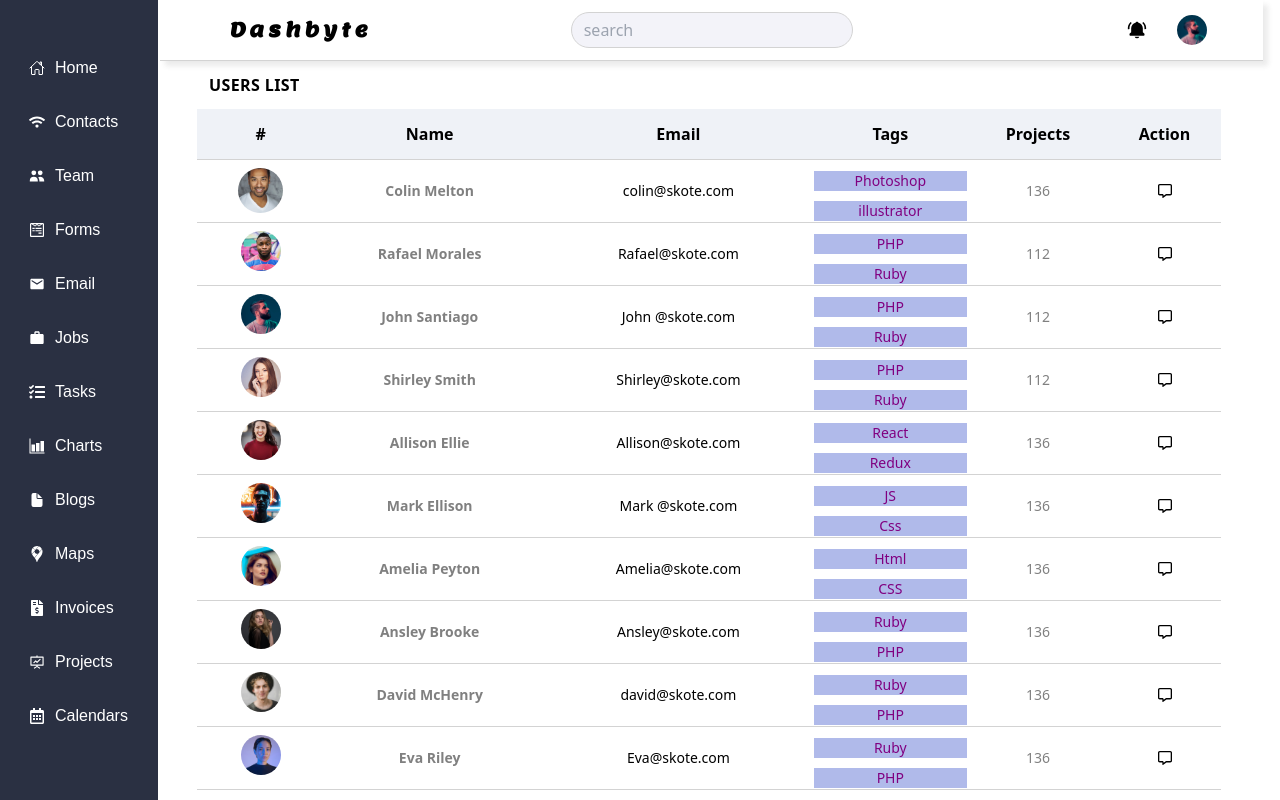
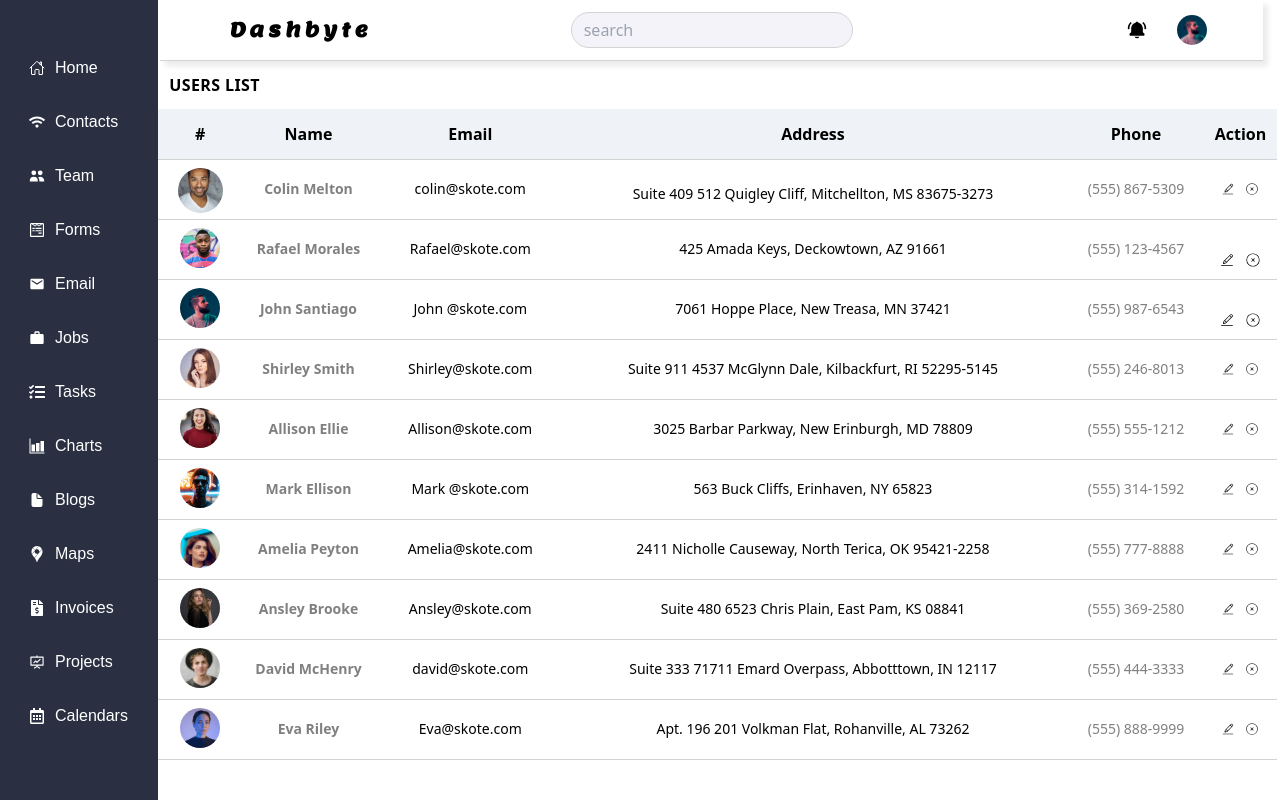
Before and after one commit to Noha-A-Thabet/Dashbyte, a React (Vite) app: page /Contacts in a window 1280 px wide. Built offline with nearby package versions, Linux system fonts and the light colour scheme; the HTML template or start-up script is replaced by a standard one.

Commit message:
fix(user-contacts)

```diff
--- a/public/output.css
+++ b/public/output.css
@@ -644,6 +644,10 @@ video {
   margin-left: 40px;
 }
 
+.mr-\[10px\] {
+  margin-right: 10px;
+}
+
 .mt-\[-12px\] {
   margin-top: -12px;
 }
@@ -674,6 +678,10 @@ video {
 
 .block {
   display: block;
+}
+
+.inline-block {
+  display: inline-block;
 }
 
 .flex {
@@ -1000,11 +1008,6 @@ video {
   background-color: rgb(253 228 228 / var(--tw-bg-opacity));
 }
 
-.bg-\[\#b0baea\] {
-  --tw-bg-opacity: 1;
-  background-color: rgb(176 186 234 / var(--tw-bg-opacity));
-}
-
 .bg-\[\#d4dbf9\] {
   --tw-bg-opacity: 1;
   background-color: rgb(212 219 249 / var(--tw-bg-opacity));
@@ -1218,11 +1221,6 @@ video {
   color: rgb(255 165 0 / var(--tw-text-opacity));
 }
 
-.text-\[purple\] {
-  --tw-text-opacity: 1;
-  color: rgb(128 0 128 / var(--tw-text-opacity));
-}
-
 .text-\[red\] {
   --tw-text-opacity: 1;
   color: rgb(255 0 0 / var(--tw-text-opacity));
@@ -1248,8 +1246,16 @@ video {
     margin-left: -100px;
   }
 
-  .sm\:ml-\[-90px\] {
-    margin-left: -90px;
+  .sm\:ml-\[-10px\] {
+    margin-left: -10px;
+  }
+
+  .sm\:ml-\[-120px\] {
+    margin-left: -120px;
+  }
+
+  .sm\:ml-\[-110px\] {
+    margin-left: -110px;
   }
 
   .sm\:h-\[65vh\] {
@@ -1264,12 +1270,52 @@ video {
     width: 70vw;
   }
 
+  .sm\:w-\[87vw\] {
+    width: 87vw;
+  }
+
+  .sm\:w-\[60vw\] {
+    width: 60vw;
+  }
+
+  .sm\:w-\[80vw\] {
+    width: 80vw;
+  }
+
   .sm\:w-\[85vw\] {
     width: 85vw;
   }
 
-  .sm\:w-\[87vw\] {
-    width: 87vw;
+  .sm\:w-\[83vw\] {
+    width: 83vw;
+  }
+
+  .sm\:w-\[88vw\] {
+    width: 88vw;
+  }
+
+  .sm\:w-\[86vw\] {
+    width: 86vw;
+  }
+
+  .sm\:w-\[86\.5vw\] {
+    width: 86.5vw;
+  }
+
+  .sm\:w-\[86\.3vw\] {
+    width: 86.3vw;
+  }
+
+  .sm\:w-\[86\.6vw\] {
+    width: 86.6vw;
+  }
+
+  .sm\:w-\[89vw\] {
+    width: 89vw;
+  }
+
+  .sm\:grid-cols-3 {
+    grid-template-columns: repeat(3, minmax(0, 1fr));
   }
 
   .sm\:overflow-scroll {
@@ -1279,6 +1325,19 @@ video {
   .sm\:text-sm {
     font-size: 0.875rem;
     line-height: 1.25rem;
+  }
+
+  .sm\:text-xs {
+    font-size: 0.75rem;
+    line-height: 1rem;
+  }
+
+  .sm\:text-\[8px\] {
+    font-size: 8px;
+  }
+
+  .sm\:text-\[10px\] {
+    font-size: 10px;
   }
 }
 
@@ -1309,6 +1368,14 @@ video {
   .lg\:w-\[83vw\] {
     width: 83vw;
   }
+
+  .lg\:w-\[85vw\] {
+    width: 85vw;
+  }
+
+  .lg\:w-\[84vw\] {
+    width: 84vw;
+  }
 }
 
 @media (min-width: 1280px) {
@@ -1328,6 +1395,26 @@ video {
   .xl\:w-\[86vw\] {
     width: 86vw;
   }
+
+  .xl\:w-\[85vw\] {
+    width: 85vw;
+  }
+
+  .xl\:w-\[8vw\] {
+    width: 8vw;
+  }
+
+  .xl\:w-\[87vw\] {
+    width: 87vw;
+  }
+
+  .xl\:w-\[88vw\] {
+    width: 88vw;
+  }
+
+  .xl\:w-\[87\.5vw\] {
+    width: 87.5vw;
+  }
 }
 
 @media (min-width: 1536px) {
@@ -1340,6 +1427,22 @@ video {
     margin-left: -50px;
   }
 
+  .\32xl\:ml-\[-30px\] {
+    margin-left: -30px;
+  }
+
+  .\32xl\:ml-\[-40px\] {
+    margin-left: -40px;
+  }
+
+  .\32xl\:ml-\[20px\] {
+    margin-left: 20px;
+  }
+
+  .\32xl\:ml-\[40px\] {
+    margin-left: 40px;
+  }
+
   .\32xl\:w-\[85vw\] {
     width: 85vw;
   }
@@ -1348,6 +1451,18 @@ video {
     width: 90vw;
   }
 
+  .\32xl\:w-\[88vw\] {
+    width: 88vw;
+  }
+
+  .\32xl\:w-\[94vw\] {
+    width: 94vw;
+  }
+
+  .\32xl\:w-\[93vw\] {
+    width: 93vw;
+  }
+
   .\32xl\:text-xl {
     font-size: 1.25rem;
     line-height: 1.75rem;
--- a/src/Components/Contacts/Contacts.jsx
+++ b/src/Components/Contacts/Contacts.jsx
@@ -1,17 +1,19 @@
-import { FaRegMessage } from "react-icons/fa6";
+import { CiEdit, CiCircleRemove } from "react-icons/ci";
 
 const Contacts = () => {
   return (
-    <section
-      className="ml-[170px] mt-[1px] "
-      style={{ border: "2px solis green" }}
-    >
+    <section className="ml-[170px] mt-[1px] ">
       <div
-        className="wrappingTable  w-[80.5vw] h-[20vh] pb-[25px]  ml-[12px] "
+        className="wrappingTable  h-[20vh] pb-[25px]  ml-[12px] "
         style={{ margin: "0 auto" }}
       >
-        <table className=" mx-[0px] bg-[white] w-[90vw] h-[35vh] table-auto	border-collapse sm:w-[85vw] sm:ml-[-90px] lg:ml-[-1vw] lg:w-[80vw] 2xl:w-[85vw] 2xl:ml-[-50px] 2xl:text-xl">
-          <caption className="tracking-wide	 caption-top bg-[white] p-[12px] text-left	font-bold sm:text-md ">
+        <table
+          className=" mx-[0px] bg-[white] w-[90vw] h-[35vh] table-auto	border-collapse
+        sm:ml-[-100px] sm:w-[88vw] lg:ml-[-1vw] 2xl:ml-[-40px] 2xl:text-xl
+        lg:w-[84vw] xl:w-[87.5vw] 2xl:w-[93vw]
+        "
+        >
+          <caption className="tracking-wide	 caption-top bg-[white] p-[12px] text-left	font-bold sm:text-md 2xl:ml-[40px]">
             USERS LIST
           </caption>
           <thead className="bg-[white]">
@@ -26,8 +28,8 @@ const Contacts = () => {
                 Name
               </th>
               <th border>Email</th>
-              <th border>Tags</th>
-              <th border>Projects</th>
+              <th border>Address</th>
+              <th border>Phone</th>
               <th border>Action</th>
             </tr>
           </thead>
@@ -51,18 +53,20 @@ const Contacts = () => {
               <td className="sm:text-sm">colin@skote.com </td>
               <td className="sm:text-sm">
                 <div className="grid grid-cols-1">
-                  <span className="text-[purple] bg-[#b0baea] block  mt-[10px]">
-                    Photoshop
-                  </span>
-                  <span className="text-[purple] bg-[#b0baea] block mt-[10px]">
-                    illustrator
+                  <span className="block  mt-[10px] ">
+                    Suite 409 512 Quigley Cliff, Mitchellton, MS 83675-3273
                   </span>
                 </div>
               </td>
-              <td className="sm:text-sm text-[gray]">136</td>
+              <td className="sm:text-sm text-[gray]">(555) 867-5309</td>
               <td className="sm:text-sm ">
                 <div className="flex justify-center">
-                  <FaRegMessage />
+                  <span className="inline-block mr-[10px]">
+                    <CiEdit />
+                  </span>
+                  <span>
+                    <CiCircleRemove />
+                  </span>
                 </div>
               </td>
             </tr>
@@ -85,20 +89,18 @@ const Contacts = () => {
               <td className="sm:text-sm">Rafael@skote.com </td>
               <td className="sm:text-sm">
                 <div className="grid grid-cols-1">
-                  <span className="text-[purple] bg-[#b0baea] block  mt-[10px]">
-                    PHP
-                  </span>
-                  <span className="text-[purple] bg-[#b0baea] block  mt-[10px]">
-                    Ruby
-                  </span>
+                  425 Amada Keys, Deckowtown, AZ 91661
                 </div>
               </td>
-              <td className="sm:text-sm text-[gray]">112</td>
-              <td className="sm:text-sm ">
-                <div className="flex justify-center">
-                  <FaRegMessage />
-                </div>
-              </td>
+              <td className="sm:text-sm text-[gray]">(555) 123-4567</td>
+              <div className="flex justify-center">
+                <span className="inline-block mr-[10px]">
+                  <CiEdit />
+                </span>
+                <span>
+                  <CiCircleRemove />
+                </span>
+              </div>
             </tr>
             {/* /third/ */}
             <tr
@@ -119,20 +121,18 @@ const Contacts = () => {
               <td className="sm:text-sm">John @skote.com </td>
               <td className="sm:text-sm">
                 <div className="grid grid-cols-1">
-                  <span className="text-[purple] bg-[#b0baea] block  mt-[10px]">
-                    PHP
-                  </span>
-                  <span className="text-[purple] bg-[#b0baea] block  mt-[10px]">
-                    Ruby
-                  </span>
+                  7061 Hoppe Place, New Treasa, MN 37421
                 </div>
               </td>
-              <td className="sm:text-sm text-[gray]">112</td>
-              <td className="sm:text-sm ">
-                <div className="flex justify-center">
-                  <FaRegMessage />
-                </div>
-              </td>
+              <td className="sm:text-sm text-[gray]">(555) 987-6543</td>
+              <div className="flex justify-center">
+                <span className="inline-block mr-[10px]">
+                  <CiEdit />
+                </span>
+                <span>
+                  <CiCircleRemove />
+                </span>
+              </div>
             </tr>
 
             {/* /four/ */}
@@ -154,18 +154,18 @@ const Contacts = () => {
               <td className="sm:text-sm"> Shirley@skote.com </td>
               <td className="sm:text-sm">
                 <div className="grid grid-cols-1">
-                  <span className="text-[purple] bg-[#b0baea] block  mt-[10px]">
-                    PHP
-                  </span>
-                  <span className="text-[purple] bg-[#b0baea] block  mt-[10px]">
-                    Ruby
-                  </span>
+                  Suite 911 4537 McGlynn Dale, Kilbackfurt, RI 52295-5145
                 </div>
               </td>
-              <td className="sm:text-sm text-[gray]">112</td>
+              <td className="sm:text-sm text-[gray]">(555) 246-8013</td>
               <td className="sm:text-sm ">
                 <div className="flex justify-center">
-                  <FaRegMessage />
+                  <span className="inline-block mr-[10px]">
+                    <CiEdit />
+                  </span>
+                  <span>
+                    <CiCircleRemove />
+                  </span>
                 </div>
               </td>
             </tr>
@@ -189,18 +189,18 @@ const Contacts = () => {
               <td className="sm:text-sm"> Allison@skote.com </td>
               <td className="sm:text-sm">
                 <div className="grid grid-cols-1">
-                  <span className="text-[purple] bg-[#b0baea] block  mt-[10px]">
-                    React
-                  </span>
-                  <span className="text-[purple] bg-[#b0baea] block  mt-[10px]">
-                    Redux
-                  </span>
+                  3025 Barbar Parkway, New Erinburgh, MD 78809
                 </div>
               </td>
-              <td className="sm:text-sm text-[gray]">136</td>
+              <td className="sm:text-sm text-[gray]">(555) 555-1212</td>
               <td className="sm:text-sm ">
                 <div className="flex justify-center">
-                  <FaRegMessage />
+                  <span className="inline-block mr-[10px]">
+                    <CiEdit />
+                  </span>
+                  <span>
+                    <CiCircleRemove />
+                  </span>
                 </div>
               </td>
             </tr>
@@ -223,18 +223,18 @@ const Contacts = () => {
               <td className="sm:text-sm">Mark @skote.com </td>
               <td className="sm:text-sm">
                 <div className="grid grid-cols-1">
-                  <span className="text-[purple] bg-[#b0baea] block  mt-[10px]">
-                    JS
-                  </span>
-                  <span className="text-[purple] bg-[#b0baea] block  mt-[10px]">
-                    Css
-                  </span>
+                  563 Buck Cliffs, Erinhaven, NY 65823
                 </div>
               </td>
-              <td className="sm:text-sm text-[gray]">136</td>
+              <td className="sm:text-sm text-[gray]">(555) 314-1592</td>
               <td className="sm:text-sm ">
                 <div className="flex justify-center">
-                  <FaRegMessage />
+                  <span className="inline-block mr-[10px]">
+                    <CiEdit />
+                  </span>
+                  <span>
+                    <CiCircleRemove />
+                  </span>
                 </div>
               </td>
             </tr>
@@ -259,19 +259,18 @@ const Contacts = () => {
               <td className="sm:text-sm"> Amelia@skote.com</td>
               <td className="sm:text-sm">
                 <div className="grid grid-cols-1">
-                  <span></span>
-                  <span className="text-[purple] bg-[#b0baea] block  mt-[10px]">
-                    Html
-                  </span>
-                  <span className="text-[purple] bg-[#b0baea] block  mt-[10px]">
-                    CSS
-                  </span>
+                  2411 Nicholle Causeway, North Terica, OK 95421-2258
                 </div>
               </td>
-              <td className="sm:text-sm text-[gray]">136</td>
+              <td className="sm:text-sm text-[gray]">(555) 777-8888</td>
               <td className="sm:text-sm ">
                 <div className="flex justify-center">
-                  <FaRegMessage />
+                  <span className="inline-block mr-[10px]">
+                    <CiEdit />
+                  </span>
+                  <span>
+                    <CiCircleRemove />
+                  </span>
                 </div>
               </td>
             </tr>
@@ -296,18 +295,18 @@ const Contacts = () => {
               <td className="sm:text-sm"> Ansley@skote.com </td>
               <td className="sm:text-sm ">
                 <div className="grid grid-cols-1">
-                  <span className="text-[purple] bg-[#b0baea] block  mt-[10px]">
-                    Ruby
-                  </span>
-                  <span className="text-[purple] bg-[#b0baea] block  mt-[10px]">
-                    PHP
-                  </span>
+                  Suite 480 6523 Chris Plain, East Pam, KS 08841
                 </div>
               </td>
-              <td className="sm:text-sm text-[gray]">136</td>
+              <td className="sm:text-sm text-[gray]">(555) 369-2580</td>
               <td className="sm:text-sm ">
                 <div className="flex justify-center">
-                  <FaRegMessage />
+                  <span className="inline-block mr-[10px]">
+                    <CiEdit />
+                  </span>
+                  <span>
+                    <CiCircleRemove />
+                  </span>
                 </div>
               </td>
             </tr>
@@ -332,18 +331,18 @@ const Contacts = () => {
               <td className="sm:text-sm">david@skote.com </td>
               <td className="sm:text-sm ">
                 <div className="grid grid-cols-1">
-                  <span className="text-[purple] bg-[#b0baea] block  mt-[10px]">
-                    Ruby
-                  </span>
-                  <span className="text-[purple] bg-[#b0baea] block  mt-[10px]">
-                    PHP
-                  </span>
+                  Suite 333 71711 Emard Overpass, Abbotttown, IN 12117
                 </div>
               </td>
-              <td className="sm:text-sm text-[gray]">136</td>
+              <td className="sm:text-sm text-[gray]">(555) 444-3333</td>
               <td className="sm:text-sm ">
                 <div className="flex justify-center">
-                  <FaRegMessage />
+                  <span className="inline-block mr-[10px]">
+                    <CiEdit />
+                  </span>
+                  <span>
+                    <CiCircleRemove />
+                  </span>
                 </div>
               </td>
             </tr>
@@ -365,18 +364,18 @@ const Contacts = () => {
               <td className="sm:text-sm"> Eva@skote.com </td>
               <td className="sm:text-sm ">
                 <div className="grid grid-cols-1">
-                  <span className="text-[purple] bg-[#b0baea] block  mt-[10px]">
-                    Ruby
-                  </span>
-                  <span className="text-[purple] bg-[#b0baea] block  mt-[10px]">
-                    PHP
-                  </span>
+                  Apt. 196 201 Volkman Flat, Rohanville, AL 73262
                 </div>
               </td>
-              <td className="sm:text-sm text-[gray]">136</td>
+              <td className="sm:text-sm text-[gray]">(555) 888-9999</td>
               <td className="sm:text-sm ">
                 <div className="flex justify-center">
-                  <FaRegMessage />
+                  <span className="inline-block mr-[10px]">
+                    <CiEdit />
+                  </span>
+                  <span>
+                    <CiCircleRemove />
+                  </span>
                 </div>
               </td>
             </tr>
```
